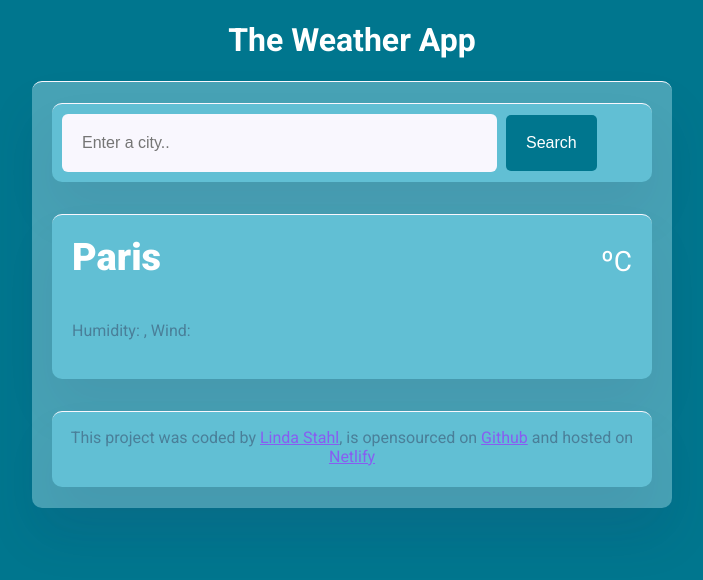
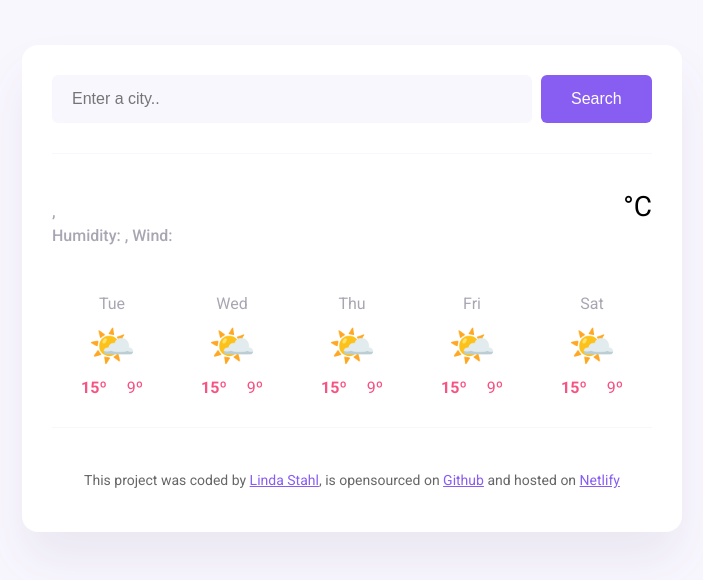
Before and after one commit to LindaStahl/vanilla-weather-forecast, a plain HTML site: page index.html in a window 1280 px wide. Shown: the whole page, without its empty margins (288-991 px from the left). Drawn offline with nearby package versions, Linux system fonts and the light colour scheme; no server answers.

Commit message:
Updating files
Updating codes

```diff
--- a/index.html
+++ b/index.html
@@ -14,43 +14,38 @@
     <title>My weather App</title>
   </head>
   <body>
-    <h1 class="h1-title">The Weather App</h1>
     <div class="weather-app">
       <header>
-        <form id="search-form">
+        <form class="search-form" id="search-form">
           <input
             type="search"
             placeholder="Enter a city.."
             required
-            class="search-input"
-            id="search-input"
+            id="search-form-input"
+            class="search-form-input"
           />
-          <input type="submit" value="Search" class="search-button" />
+          <input type="submit" value="Search" class="search-form-button" />
         </form>
       </header>
       <main>
-        <div class="current-weather">
+        <div class="weather-app-data">
           <div>
-            <h1 class="current-city" id="current-city">Paris</h1>
-            <p class="current-details">
-              <span id="time"></span>
-              <br />Humidity: <strong><span id="humidity"></span></strong>,
-              Wind:
-              <strong><span id="wind"></span></strong>
+            <h1 class="weather-app-city" id="city"></h1>
+            <p class="weather-app-details">
+              <span id="time"></span>,
+              <span id="description"></span>
+              <br />
+              Humidity: <strong id="humidity"></strong>, Wind:
+              <strong id="wind-speed"></strong>
             </p>
           </div>
-          <div class="condition-container">
-            <span id="current-temperature-icon"></span><br />
-            <span id="description-weather"></span>
-          </div>
-          <div class="current-temperature">
-            <span
-              class="current-temperature-value"
-              id="current-temperature"
-            ></span
-            ><span class="current-temperature-unit">ºC</span>
+          <div class="weather-app-temperature-container">
+            <div id="icon"></div>
+            <div class="weather-app-temperature" id="temperature"></div>
+            <div class="weather-app-unit">°C</div>
           </div>
         </div>
+        <div class="weather-forecast" id="forecast"></div>
       </main>
       <footer>
         <p>
--- a/index.js
+++ b/index.js
@@ -1,13 +1,13 @@
 function displayWeather(response) {
-  let temperatureElement = document.querySelector("#current-temperature");
+  let temperatureElement = document.querySelector("#temperature");
   let temperature = Math.round(response.data.temperature.current);
-  let cityElement = document.querySelector("#current-city");
-  let descriptionElement = document.querySelector("#description-weather");
+  let cityElement = document.querySelector("#city");
+  let descriptionElement = document.querySelector("#description");
   let humidityElement = document.querySelector("#humidity");
   let windElement = document.querySelector("#wind");
   let timeElement = document.querySelector("#time");
   let date = new Date(response.data.time * 1000);
-  let iconElement = document.querySelector("#current-temperature-icon");
+  let iconElement = document.querySelector("#icon");
 
   cityElement.innerHTML = response.data.city;
   timeElement.innerHTML = formatDate(date);
@@ -53,11 +53,37 @@ function searchCity(city) {
 
 function handleSearch(event) {
   event.preventDefault();
-  let searchInput = document.querySelector("#search-input");
+  let searchInput = document.querySelector("#search-form-input");
   searchCity(searchInput.value);
+}
+
+function displayForecast() {
+  let days = ["Tue", "Wed", "Thu", "Fri", "Sat"];
+  let forecastHtml = "";
+
+  days.forEach(function (day) {
+    forecastHtml =
+      forecastHtml +
+      `
+      <div class="weather-forecast-day">
+        <div class="weather-forecast-date">${day}</div>
+        <div class="weather-forecast-icon">🌤️</div>
+        <div class="weather-forecast-temperatures">
+          <div class="weather-forecast-temperature">
+            <strong>15º</strong>
+          </div>
+          <div class="weather-forecast-temperature">9º</div>
+        </div>
+      </div>
+    `;
+  });
+
+  let forecastElement = document.querySelector("#forecast");
+  forecastElement.innerHTML = forecastHtml;
 }
 
 let searchForm = document.querySelector("#search-form");
 searchForm.addEventListener("submit", handleSearch);
 
 searchCity("Madrid");
+displayForecast();
--- a/styles.css
+++ b/styles.css
@@ -1,132 +1,128 @@
 body {
-  background: #00768e;
+  background-color: #f9f7fe;
   font-family: "Roboto", sans-serif;
-}
-
-header {
-  background: #61bfd4;
-  max-width: 600px;
-  margin: 1px auto;
-  padding: 10px;
-  border-radius: 10px;
-  box-shadow: 0 30px 50px rgba(65, 50, 100, 0.08);
-  border-top: 1px solid #f9f7fe;
-}
-
-main {
-  padding: 30px 0;
 }
 
 a {
   color: #885df1;
 }
-footer {
-  background: #61bfd4;
+
+.weather-app {
+  background: white;
   max-width: 600px;
-  margin: 1px auto;
-  padding-bottom: 5px;
-  border-radius: 10px;
-  text-align: center;
+  margin: 45px auto;
   box-shadow: 0 30px 50px rgba(65, 50, 100, 0.08);
-  border-top: 1px solid #f9f7fe;
-  color: rgba(39, 33, 66, 0.4);
+  border-radius: 16px;
+  padding: 30px;
 }
 
-.h1-title {
-  color: white;
-  text-align: center;
-}
-.weather-app {
-  background: #47a2b5;
-  max-width: 600px;
-  margin: 1px auto;
-  padding: 20px;
-  border-radius: 10px;
-  box-shadow: 0 30px 50px rgba(65, 50, 100, 0.08);
-  border-top: 1px solid #f9f7fe;
+header {
+  border-bottom: 1px solid #f9f7fe;
+  padding: 0 0 30px 0;
 }
 
-.current-weather {
-  display: flex;
-  justify-content: space-between;
-  background: #61bfd4;
-  max-width: 600px;
-  margin: 1px auto;
-  padding: 20px;
-  border-radius: 10px;
-  box-shadow: 0 30px 50px rgba(65, 50, 100, 0.08);
-  border-top: 1px solid #f9f7fe;
+.search-form-input {
+  background-color: #f9f7fe;
+  border: none;
+  border-radius: 6px;
+  width: 80%;
+  font-size: 16px;
+  padding: 15px 20px;
 }
 
-.search-input {
-  background-color: #f9f7fe;
+.search-form-button {
+  background: #885df1;
+  padding: 15px 30px;
   border: none;
-  color: rgba(39, 33, 66, 0.4);
   font-size: 16px;
-  padding: 20px;
-  width: 75%;
+  margin-left: 5px;
   border-radius: 6px;
-}
-
-.search-button {
-  margin-left: 5px;
-  font-size: 16px;
-  background-color: #00768e;
-  color: white;
-  border: none;
-  padding: 20px;
-  line-height: 1;
-  border-radius: 5px;
-  cursor: pointer;
-  transition: all 200ms ease-in-out;
-}
-
-.search-button:hover {
-  opacity: 0.5;
-}
-
-.current-temperature {
-  font-size: 48px;
-}
-
-.current-city {
-  font-size: 38px;
-  font-weight: 900;
-  margin: 0;
-  color: white;
-}
-.current-details {
-  color: rgba(39, 33, 66, 0.4);
-  font-size: 16px;
-  font-weight: 400;
-  line-height: 24px;
-}
-
-.current-details strong {
   color: white;
 }
 
-.current-temperature-value {
-  font-size: 80px;
-  font-weight: bold;
-  color: white;
+.search-form-button:hover {
+  background: #f65282;
+}
+main {
+  padding: 30px 0;
 }
 
-.current-temperature-unit {
-  font-size: 28px;
-  position: relative;
-  top: -38px;
-  color: white;
+.weather-app-data {
+  display: flex;
+  justify-content: space-between;
 }
 
-#current-temperature-icon {
-  position: relative;
-  font-size: 60px;
-  margin-right: 10px;
+.weather-app-city {
+  margin: 0;
+  font-size: 38px;
+  line-height: 48px;
 }
 
-#description-weather {
-  color: white;
+.weather-app-details {
+  font-size: 16px;
+  color: rgba(39, 33, 66, 0.4);
+  line-height: 24px;
+  font-weight: 500;
+}
+
+.weather-app-details strong {
+  color: #f65282;
+}
+
+.weather-app-temperature-container {
+  display: flex;
+}
+
+.weather-app-icon {
+  width: 88px;
+  height: 88px;
+}
+
+.weather-app-temperature {
+  font-size: 88px;
+  line-height: 88px;
   font-weight: bold;
-  text-transform: capitalize;
 }
+
+.weather-app-unit {
+  margin-top: 6px;
+  font-size: 28px;
+}
+
+.weather-forecast {
+  display: flex;
+  justify-content: space-around;
+  margin-top: 30px;
+}
+
+.weather-forecast-date {
+  text-align: center;
+  color: rgba(39, 33, 66, 0.4);
+  font-size: 16px;
+  line-height: 20px;
+  margin-bottom: 10px;
+}
+
+.weather-forecast-icon {
+  font-size: 38px;
+  text-align: center;
+}
+.weather-forecast-temperatures {
+  text-align: center;
+  color: #f65282;
+  margin-top: 10px;
+  display: flex;
+  justify-content: center;
+}
+
+.weather-forecast-temperature {
+  padding: 0 10px;
+}
+
+footer {
+  border-top: 1px solid #f9f7fe;
+  padding: 30px 0 0 0;
+  text-align: center;
+  font-size: 14px;
+  color: rgba(0, 0, 0, 0.6);
+}
```
